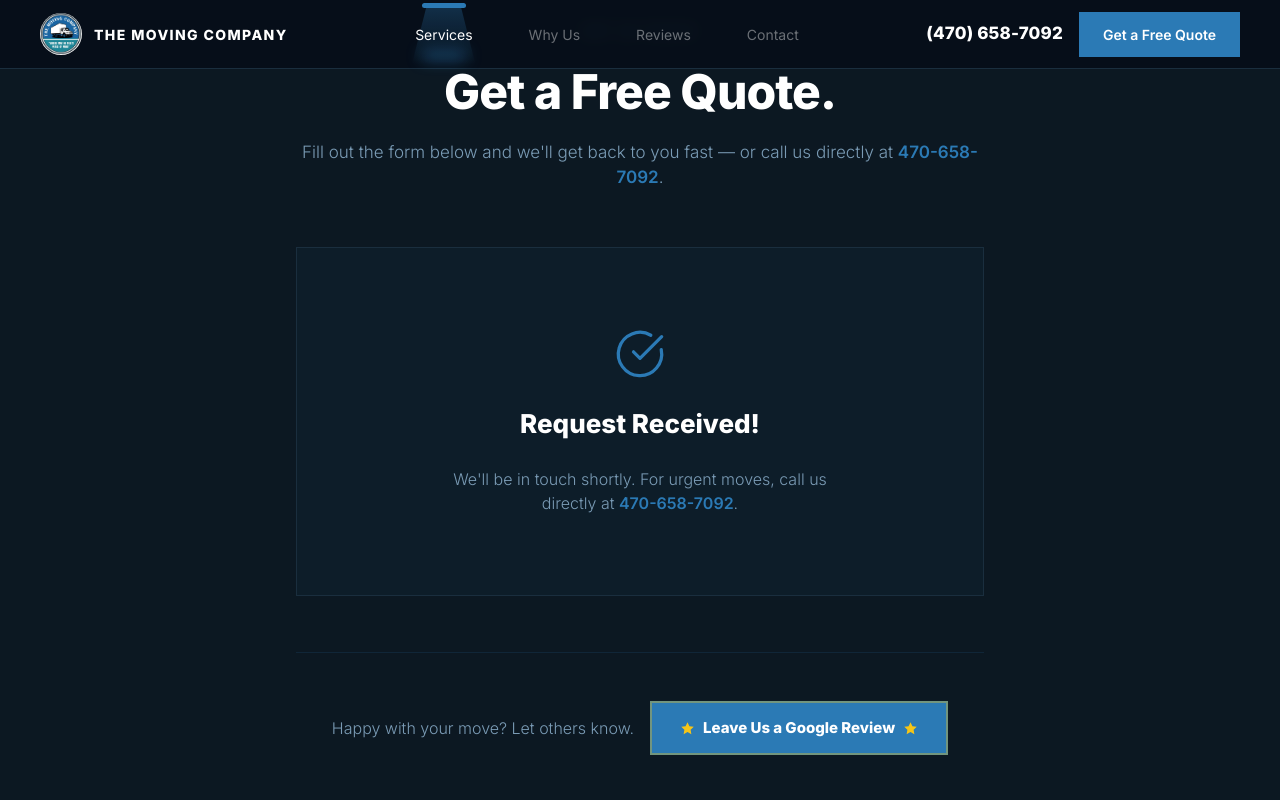
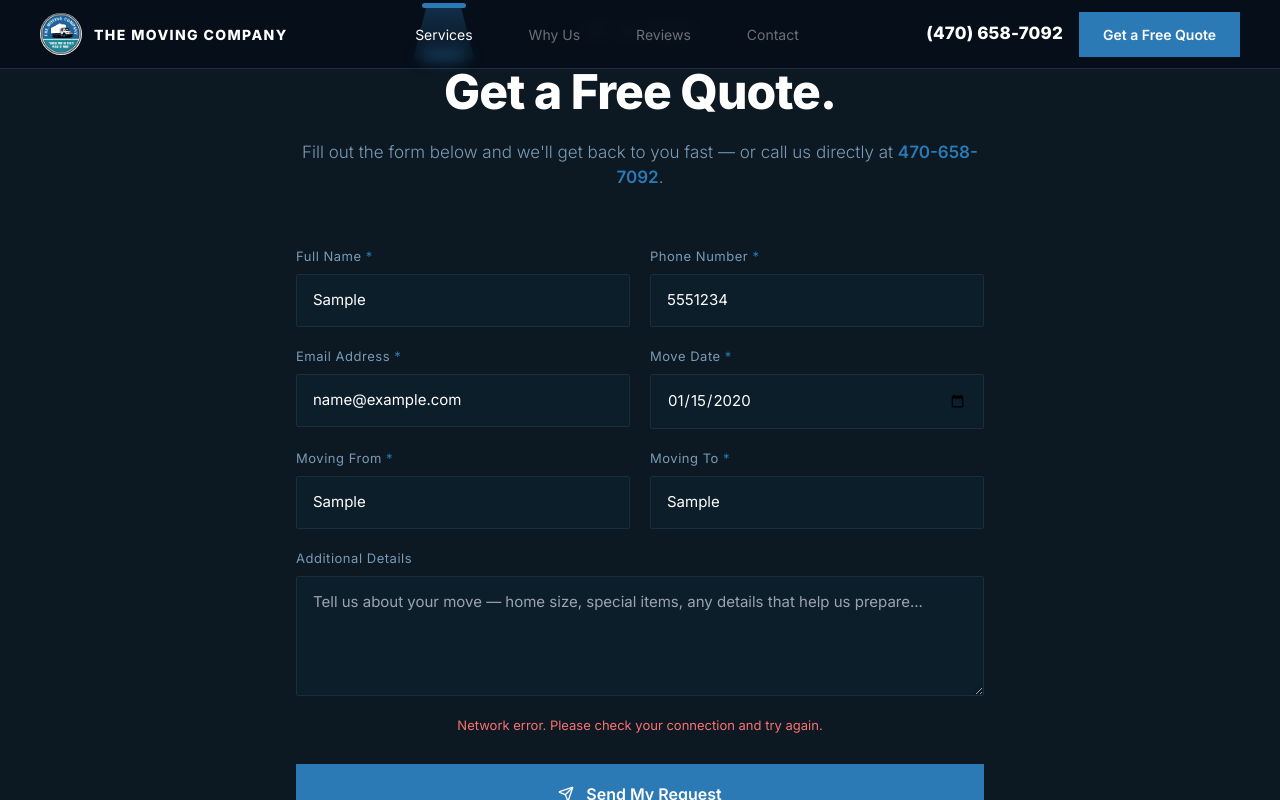
Before and after one commit to willzenner-uiowa/moving-company-atl, a Next.js app: page / in a window 1280 px wide. Both pictures are taken after typing "Sample", "5551234", "name@example.com", "2020-01-15", "Sample", "Sample" into the empty fields and a click on the button "Send My Request". Shown: the part 4178-4978 px from the top of the page. Built offline with nearby package versions, Linux system fonts and the light colour scheme.

Commit message:
wire contact form to Formspree

```diff
--- a/src/components/moving/Contact.tsx
+++ b/src/components/moving/Contact.tsx
@@ -62,9 +62,30 @@ export default function MovingContact() {
     setForm((prev) => ({ ...prev, [e.target.name]: e.target.value }));
   };
 
-  const handleSubmit = (e: React.FormEvent) => {
+  const [error, setError] = useState<string | null>(null);
+  const [submitting, setSubmitting] = useState(false);
+
+  const handleSubmit = async (e: React.FormEvent) => {
     e.preventDefault();
-    setSubmitted(true);
+    setSubmitting(true);
+    setError(null);
+    try {
+      const res = await fetch("https://formspree.io/f/mjgqkrny", {
+        method: "POST",
+        headers: { "Content-Type": "application/json", Accept: "application/json" },
+        body: JSON.stringify(form),
+      });
+      if (res.ok) {
+        setSubmitted(true);
+      } else {
+        const data = await res.json().catch(() => ({}));
+        setError((data as { error?: string }).error ?? "Something went wrong. Please try again or call us directly.");
+      }
+    } catch {
+      setError("Network error. Please check your connection and try again.");
+    } finally {
+      setSubmitting(false);
+    }
   };
 
   const [msgFocused, setMsgFocused] = useState(false);
@@ -158,17 +179,23 @@ export default function MovingContact() {
                   />
                 </div>
 
+                {/* Error message */}
+                {error && (
+                  <p className="text-center font-medium" style={{ fontSize: 13, color: "#F87171" }}>{error}</p>
+                )}
+
                 {/* Submit */}
                 <motion.button
                   type="submit"
-                  whileHover={{ scale: 1.02 }}
-                  whileTap={{ scale: 0.98 }}
+                  disabled={submitting}
+                  whileHover={submitting ? {} : { scale: 1.02 }}
+                  whileTap={submitting ? {} : { scale: 0.98 }}
                   transition={{ duration: 0.25 }}
                   className="w-full flex items-center justify-center gap-3 text-white font-semibold text-[16px] mt-2"
-                  style={{ padding: "18px", borderRadius: 0, background: BRAND }}
+                  style={{ padding: "18px", borderRadius: 0, background: submitting ? "#1A4A7A" : BRAND, opacity: submitting ? 0.7 : 1, cursor: submitting ? "not-allowed" : "pointer" }}
                 >
                   <Send size={16} />
-                  Send My Request
+                  {submitting ? "Sending…" : "Send My Request"}
                 </motion.button>
 
                 <p className="text-center font-light" style={{ fontSize: 12, color: "#4A6A7A" }}>
```
